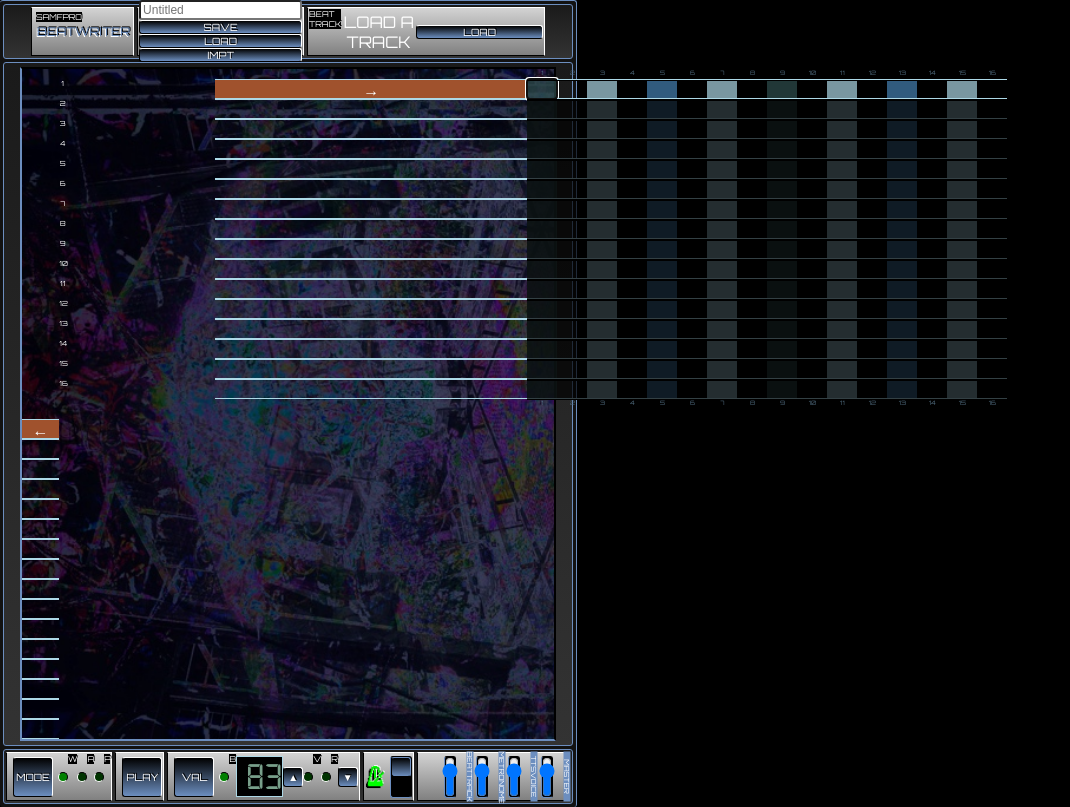
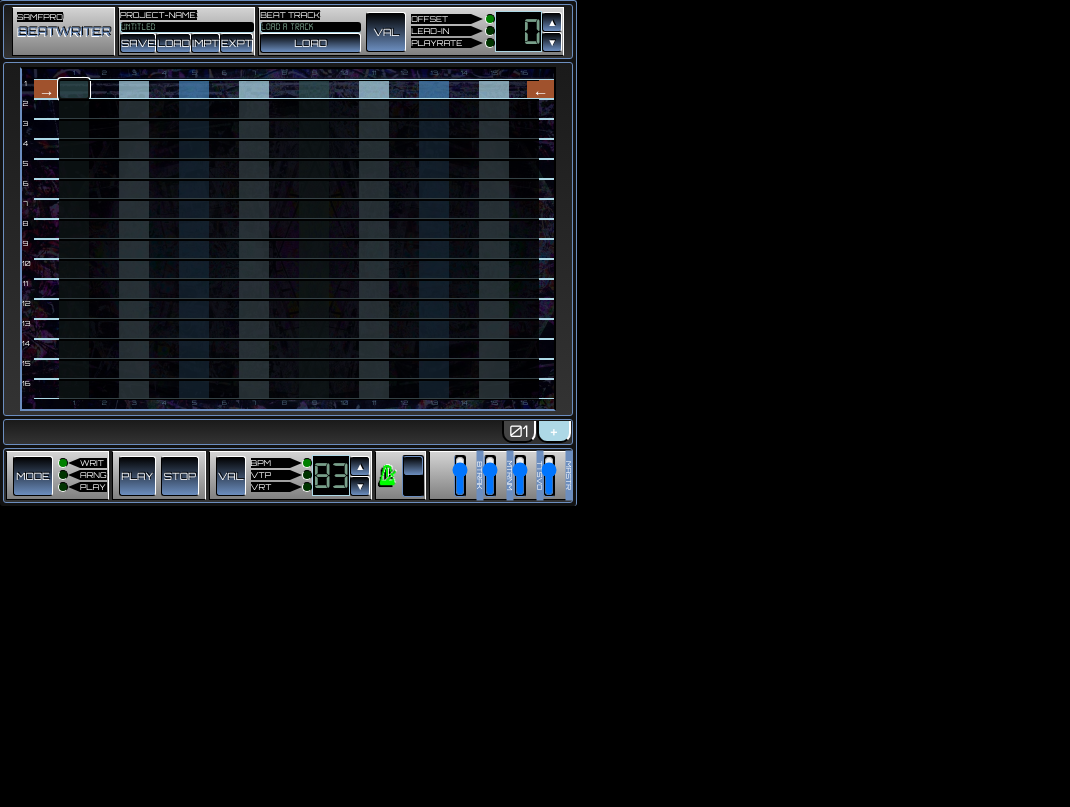
Before and after one commit to samfpro/beatwriter, a plain HTML site: page index.html in a window 1280 px wide. Shown: the whole page, without its empty margins (0-1070 px from the left). Drawn offline with Linux system fonts and the light colour scheme; a web font is replaced by a local one.

Commit message:
Add files via upload

```diff
--- a/index.html
+++ b/index.html
@@ -1,3 +1,4 @@
+
 <!DOCTYPE html>
 <html lang="en">
 
@@ -15,56 +16,96 @@
                 <div id="title">BEATWRITER </div>
             </div>
             <div class="cp-section" id="file-manager-container">
-                <div class="label" id="verse-name-label">VERSE NAME: </div>
-                <input type="text" placeholder="Untitled" id="verse-name-input">
+                <div class="label" id="project-name-label">PROJECT-NAME: </div>
+                <div contenteditable="true" class="lcd-text-display" id="project-name-input">Untitled</div>
+                <div class="sub-container-row">
                     <button id="save-button" class="button button-size-S">SAVE</button>
                     <button id="load-button" class="button button-size-S">LOAD</button>
                     <button id="import-button" class="button button-size-S">IMPT</button>
                     <button id="export-button" class="button button-size-S">EXPT</button>
-
+                </div>
             </div>
             <div class="cp-section" id="beat-track-container">
+                <div class="sub-container-column">
                     <div class="label" id="beat-track-label">BEAT TRACK</div>
-                <div id="beat-track-tape-deck">LOAD A TRACK</div>
-                <button id="load-beat-track-button" class="button">LOAD</button>
+                    <div id="beat-track-input" class="lcd-text-display">Load a Track</div>
+                    <button id="load-beat-track-button" class="button button-size-S">LOAD</button>
+                </div>
+                <div class="sub-container-column">
+                    <button id="bt-lcd-button" class="button button-size-L">VAL</button>
+                </div>
+                <div class="sub-container-grid lcd-selector">
+                    <div class="label">OFFSET</div>
+                    <div class="label">LEAD-IN</div>
+                    <div class="label">PLAYRATE</div>
+                    <div class="lcd-selector-arrow-right"></div>
+                    <div class="lcd-selector-arrow-right"></div>
+                    <div class="lcd-selector-arrow-right"></div>
+                    <div id="bt-lcd-light-o" class="light val-active"></div>
+                    <div id="lcd-light-s" class="light"> </div>
+                    <div id="lcd-light-m" class="light"></div>
+                </div>
+
+                <div class="sub-container-column">
+                    <div id="bt-lcd-display" class="lcd-display" tabindex="0" role="textbox" aria-readonly="false">0</div>
+                </div>
+                <div class="up-down-btn-container">
+                    <button class="button lcd-up-btn lcd-up-down-btn button-size-XS" id="bt-lcd-up-btn">&#9650;</button>
+                    <button class="button lcd-up-down-btn button-size-XS" id="bt-lcd-down-btn">&#9660;</button>
+                </div>
             </div>
         </div>
         <div class="control-panel" id="middle-panel">
             <div id="main-screen">
-                <div id="start-marker-label-container"></div>
                 <div id="start-marker-container"> </div>
                 <div id="grid-container"> </div>
                 <div id="end-marker-container"> </div>
             </div>
         </div>
+        <div class="control-panel" id="grid-tab-panel">
+            <div class="grid-tab grid-tab-active" id="grid-tab-01">01</div>
+            <div class="grid-tab" id="grid-tab-add">+</div>
+        </div>
         <div class='control-panel' id="bottom-panel">
             <div class="cp-section" id="mode-container">
+                <div class="sub-container-column">
                     <button id="mode-button" class="button button-size-L">MODE</button>
+                </div>
+                <div class="sub-container-grid lcd-selector">
                     <div id="light-mode-write" class="light mode-active"></div>
-                <div class="label">W</div>
                     <div id="light-mode-arrange" class="light"></div>
-                <div class="label">A</div>
                     <div id="light-mode-play" class="light"></div>
-                <div class="label">P</div>
+                    <div class="lcd-selector-arrow-left"></div>
+                    <div class="lcd-selector-arrow-left"></div>
+                    <div class="lcd-selector-arrow-left"></div>
+                    <div class="label">WRIT</div>
+                    <div class="label">ARNG</div>
+                    <div class="label">PLAY</div>
+                </div>
             </div>
             <div class="cp-section" id="transport-container">
                 <button id="play-button" class="button button-size-L">PLAY</button>
+                <button id="stop-button" class="button button-size-L">STOP</button>
             </div>
             <div class="cp-section" id="lcd-container">
                 <button id="lcd-button" class="button button-size-L">VAL</button>
 
+                <div class="sub-container-grid lcd-selector">
+                    <div class="label">BPM</div>
+                    <div class="label">VTP</div>
+                    <div class="label">VRT</div>
+                    <div class="lcd-selector-arrow-right"></div>
+                    <div class="lcd-selector-arrow-right"></div>
+                    <div class="lcd-selector-arrow-right"></div>
                     <div id="lcd-light-b" class="light val-active"></div>
-                <div class="label">B</div>
+                    <div id="lcd-light-v" class="light"> </div>
+                    <div id="lcd-light-r" class="light"></div>
+                </div>
                 <div id="lcd-display" class="lcd-display" tabindex="0" role="textbox" aria-readonly="true">120</div>
-                <button class="button lcd-up-down-btn button-size-XS" id="lcd-up-btn">&#9650;</button>
-
-
-                <div id="lcd-light-v" class="light"> </div>
-                <div class="label">V</div>
-
-                <div id="lcd-light-r" class="light"></div>
-                <div class="label">R</div>
+                <div class="up-down-btn-container">
+                    <button class="button lcd-up-btn lcd-up-down-btn button-size-XS" id="lcd-up-btn">&#9650;</button>
                     <button class="button lcd-up-down-btn button-size-XS" id="lcd-down-btn">&#9660;</button>
+                </div>
             </div>
             <div class="cp-section" id="metronome-container">
                 <div id="metronome-light"></div>
@@ -75,22 +116,21 @@
             </div>
             <div class="cp-section" id="mixer-container">
                 <div class="fader-container">
-                    <div class="fader-label">BEATTRACK</div>
+                    <div class="fader-label">BTRAK</div>
                     <input type="range" min="0" max="100" value="75" class="fader" id="beat-track-fader">
                 </div>
                 <div class="fader-container">
-                    <div class="fader-label">METRONOME</div>
+                    <div class="fader-label">MTRNM</div>
                     <input type="range" min="0" max="100" value="75" class="fader" id="metronome-fader">
                 </div>
                 <div class="fader-container">
-                    <div class="fader-label">TTSVOICE</div>
+                    <div class="fader-label">TTSVO</div>
                     <input type="range" min="0" max="100" value="75" class="fader" id="tts-fader">
                 </div>
                 <div class="fader-container">
-                    <div class="fader-label">MASTER</div>
-                    <input type="range" min="0" max="100" value="75" class="fader"  id="master-fader">
+                    <div class="fader-label">MASTR</div>
+                    <input type="range" min="0" max="100" value="75" class="fader" id="master-fader">
                 </div>
-
             </div>
         </div>
     </div>
@@ -107,6 +147,17 @@
     <script src="controlPanel.js"></script>
     <script src="valueController.js"></script>
     <script src="beatWriter.js"></script>
+<script>
+  if ('serviceWorker' in navigator) {
+    navigator.serviceWorker.register('/serviceWorker.js')
+      .then((registration) => {
+        console.log('Service Worker registered with scope:', registration.scope);
+      })
+      .catch((error) => {
+        console.error('Service Worker registration failed:', error);
+      });
+  }
+</script>
 
 
 </body>
```
Lines whose indentation alone changed are shown as unchanged.
